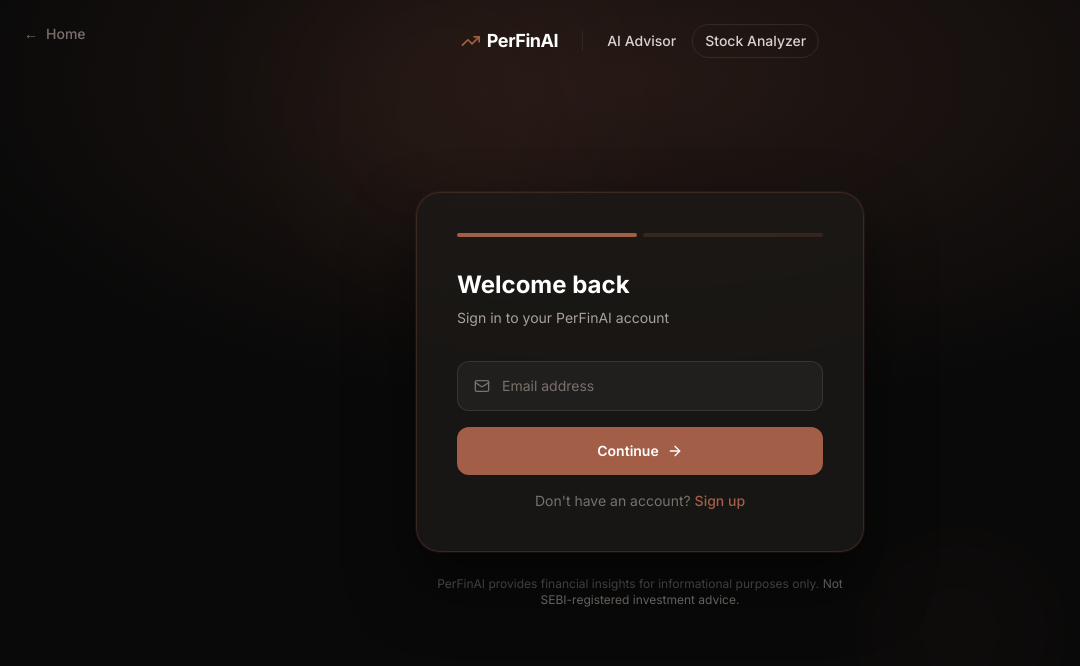
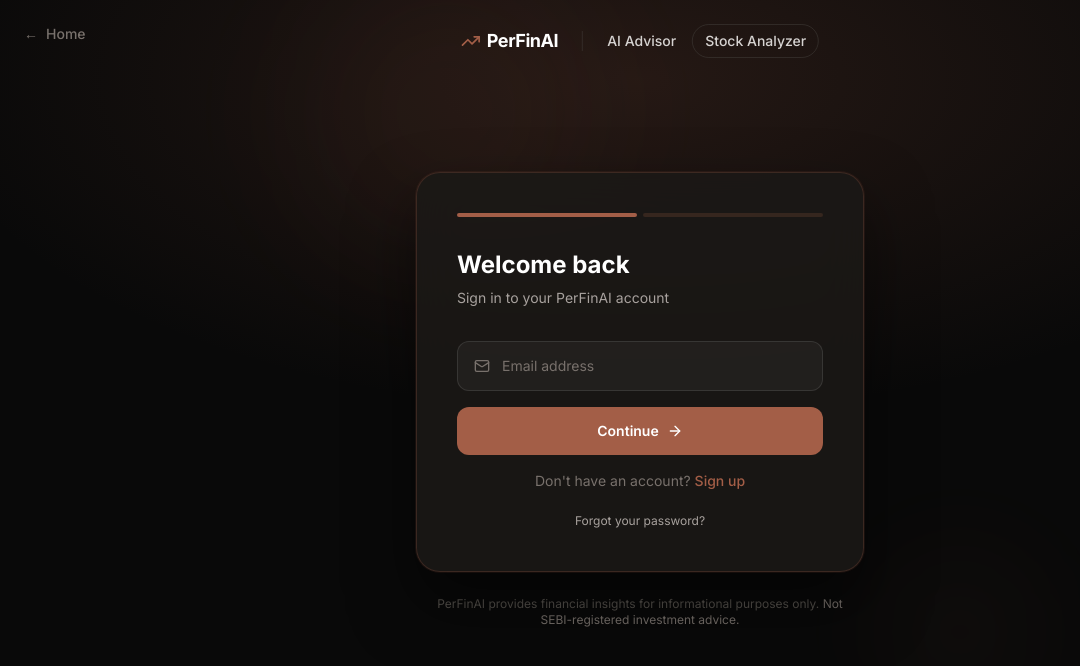
Before and after one commit to pranavaditya151105/perFin, a Next.js app in the folder frontend/: page /login in a window 1280 px wide. Shown: the top 666 px of the page, without its empty margins (0-1080 px from the left). Built offline with nearby package versions, Linux system fonts and the light colour scheme; no server answers.

Commit message:
Added Forgot Password fix

```diff
--- a/frontend/app/login/page.jsx
+++ b/frontend/app/login/page.jsx
@@ -164,6 +164,11 @@
                 Sign up
               </Link>
             </div>
+            <div className="text-center">
+              <Link href="/forgot-password" size="sm" className="text-xs text-stone-400 hover:text-[#A35E47] transition-colors">
+                Forgot your password?
+              </Link>
+            </div>
           </motion.form>
         ) : (
           <motion.form
```
